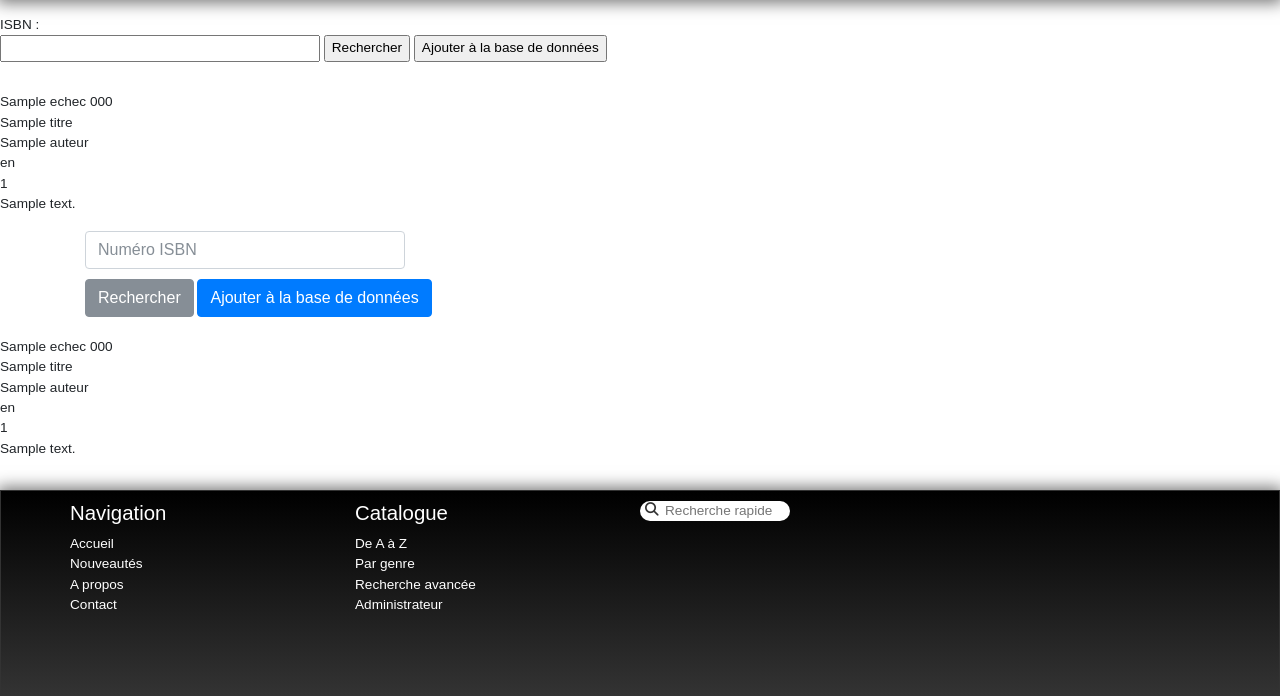
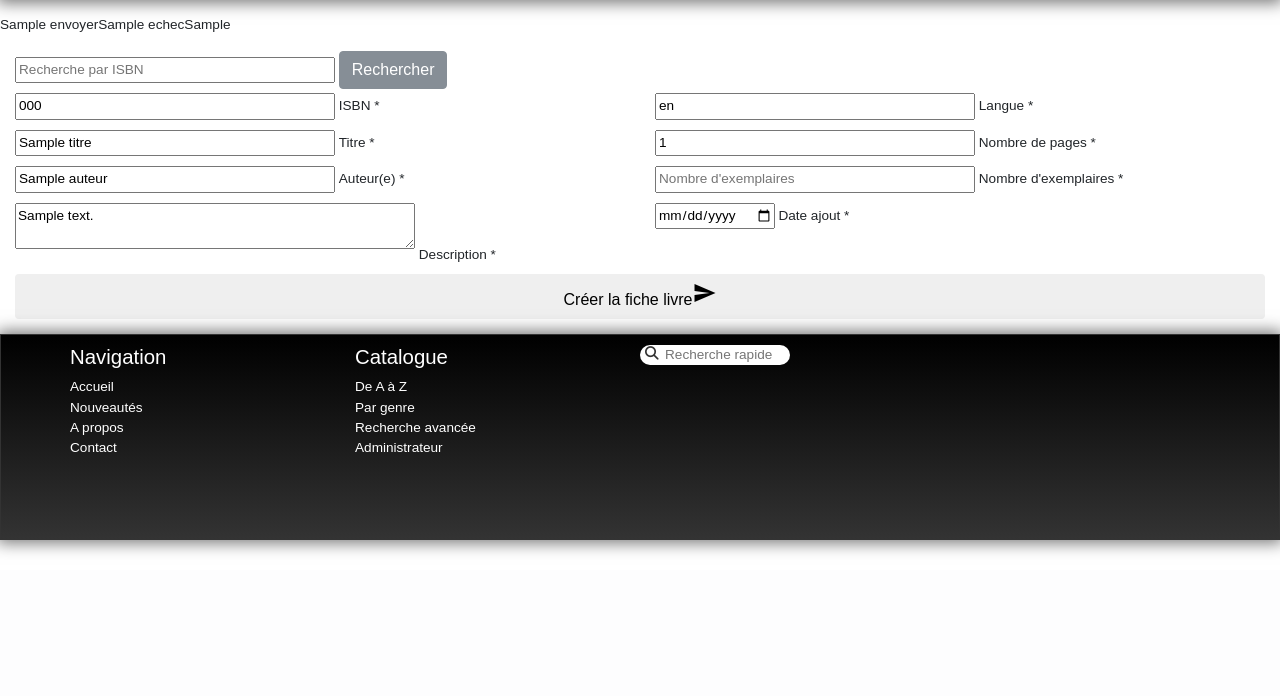
Before and after one commit to marie204/silex_Biblio-tech, a PHP site: template templates/formulaire_isbn.html.twig in a window 1280 px wide. Shown: the part 230-926 px from the top of the page. After the commit the page ends 783 px from the top, so only its background shows below. Run offline with PHP 8.4, Linux system fonts and the light colour scheme; the template is opened without the code that fills it: most values are stand-ins (such as "Sample title", 1, 10 or a date in 2020); some libraries are stand-ins or nearby versions.

Commit message:
Ajout du champ valider dans la table emprunt et mise à jour du formulaire d'ajout de livre

```diff
--- a/src/EntityManager/Exemplaire.php
+++ b/src/EntityManager/Exemplaire.php
@@ -30,8 +30,8 @@ class Exemplaire {
     /**
      * Etat
      *
-     * @var string
-     * @Column(name="etat", type="string", length=255)
+     * @var int
+     * @Column(name="etat", type="integer")
      */
     private $etat;
 
--- a/templates/formulaire_isbn.html.twig
+++ b/templates/formulaire_isbn.html.twig
@@ -1,47 +1,63 @@
 {% extends "layout.html.twig" %}
 {% block content %}
-<form action="./test" method="GET">
-    ISBN : <br>
-    <input type="text" name="isbn" required="">
-    <input type="submit" name="rechercher" value="Rechercher">
-    <input type="submit" name="ajouter" value="Ajouter à la base de données">
-</form><br>
-
 <p>
-{{ echec }}
-{{ ISBN }}<br>
-{{ titre }}<br>
-{{ auteur }}<br>
-{{ langue }}<br>
-{{ pages }}<br>
-{{ description }}
+{% if envoyer is defined %}{{ envoyer }}{% endif %}
+{% if echec is defined %}{{ echec }}{% endif %}
+{% if echec2 is defined %}{{ echec2 }}{% endif %}
 </p>
-	<div class="container">
+<form action="./test" method="post" enctype="multipart/form-data" class="col s12">
 	<div class="row">
-			<div class="col-lg-6 order-sm-1">
-				<form action="/test" method="GET">
-					<div class="form-row">
-						<div class="col-auto">
-							<input type="text" class="form-control mb-2 mb-sm-0" id="inlineFormInput" name="isbn" placeholder="Numéro ISBN" required="">
-						</div>
-					</div>
-					<div class="form-row">
-						<div class="col-auto">
+        <div class="input-field col s12 m6 l6">
+            <input placeholder="Recherche par ISBN" name="rechercheisbn" type="text" class="validate" required value="">
             <button type="submit" class="btn btn-secondary" name="rechercher">Rechercher</button>
-							<button type="submit" class="btn btn-primary" name="ajouter">Ajouter à la base de données</button>
         </div>
     </div>
 </form>
+<form action="./test" method="post" name="frm" id="frm" enctype="multipart/form-data" class="col s12">
+          <div class="row">
+          	<div class="input-field col s12 m6 l6">
+              <input placeholder="ISBN" id="isbn" name="isbn" type="text" class="validate" required value="{% if ISBN is defined %}{{ ISBN }}{% endif %}">
+              <label for="isbn">ISBN *</label>
+            </div>
+            <div class="input-field col s12 m6 l6">
+              <input placeholder="Langue" id="langue" name="langue" type="text" class="validate" required value="{% if langue is defined %}{{ langue }}{% endif %}">
+              <label for="langue">Langue *</label>
             </div>
           </div>
-	</div><br>
-	<p>
-		{{ echec }}
-		{{ ISBN }}<br>
-		{{ titre }}<br>
-		{{ auteur }}<br>
-		{{ langue }}<br>
-		{{ pages }}<br>
-		{{ description }}
-	</p>
+          <div class="row">
+          	<div class="input-field col s12 m6 l6">
+              <input placeholder="Titre" id="title" name="title" type="text" class="validate" required value="{% if titre is defined %}{{ titre }}{% endif %}">
+              <label for="title">Titre *</label>
+            </div>
+            <div class="input-field col s12 m6 l6">
+              <input placeholder="Nombre de pages" id="pages" name="pages" type="text" class="validate" required value="{% if pages is defined %}{{ pages }}{% endif %}">
+              <label for="pages">Nombre de pages *</label>
+            </div>
+          </div>
+          <div class="row">
+          	<div class="input-field col s12 m6 l6">
+              <input placeholder="Auteur(e)" id="auteur" name="auteur" type="text" class="validate" required value="{% if auteur is defined %}{{ auteur }}{% endif %}">
+              <label for="auteur">Auteur(e) *</label>
+            </div>
+            <div class="input-field col s12 m6 l6">
+              <input placeholder="Nombre d'exemplaires" id="exemplaire" name="exemplaire" type="text" class="validate" required>
+              <label for="auteur">Nombre d'exemplaires *</label>
+            </div>
+          </div>
+          <div class="row">
+          	<div class="input-field col s12 m12 l12">
+              <textarea placeholder="Description" id="description" name="description" class="materialize-textarea validate" required>{% if description is defined %}{{ description }}{% endif %}</textarea>
+              <label for="description">Description *</label>
+            </div>
+            <div class="input-field col s12 m6 l6">
+              <input placeholder="Date ajout" id="dateAjout" name="dateAjout" type="date" class="datepicker" required value="">
+              <label for="dateAjout">Date ajout *</label>
+            </div>
+          </div>
+          <div class="row">
+            <div class="input-field col s12 m6 l8">
+              <button class="btn btn-block blue btnFiche" id="envoyer" name="envoyer" type="submit">Créer la fiche livre<i class="material-icons right">send</i></button>
+            </div>
+          </div>
+      </form>
 {% endblock %}
```
Also changed, not shown: src/EntityManager/Emprunt.php (+29 -0 lines), src/EntityManager/livre.php (+5 -5 lines), src/controllers.php (+56 -75 lines). Lines whose indentation alone changed are shown as unchanged.
